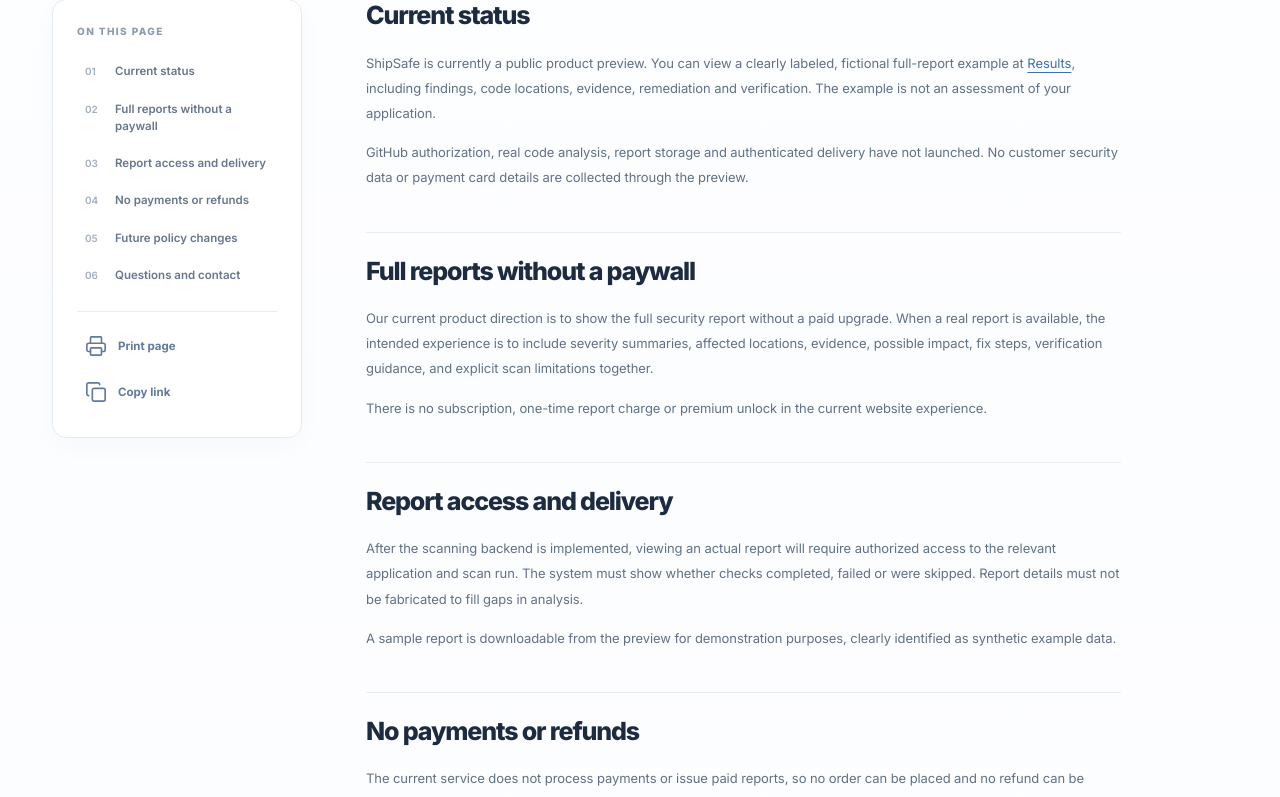
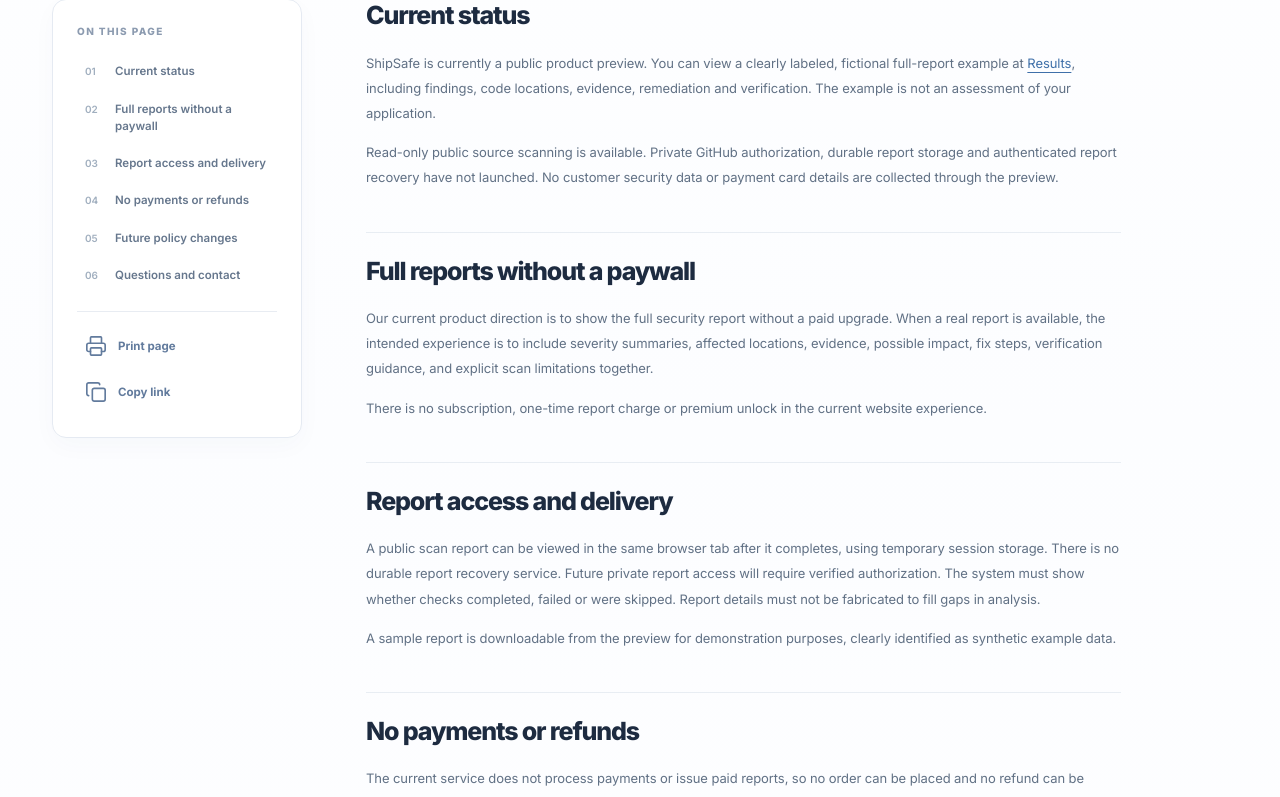
Before and after one commit to helloskyorigin/Safe-sure, a Next.js app: page /refunds in a window 1280 px wide. Shown: the part 819-1616 px from the top of the page. Built offline with nearby package versions, Linux system fonts and the light colour scheme.

Commit message:
legal: document functional free public-source reports

```diff
--- a/app/refunds/page.tsx
+++ b/app/refunds/page.tsx
@@ -24,13 +24,13 @@ export default function RefundsPage() {
       summary={[
         "The complete report experience—including findings, evidence, impact and fixes—is planned to be free.",
         "The current site does not accept payment, collect billing details or issue invoices.",
-        "Sample results are freely viewable, but the live scanning backend is not yet connected.",
+        "Sample results are freely viewable, and public repository source scans can now generate complete reports.",
       ]}
     >
       <section id="current" className="legal-section">
         <h2>Current status</h2>
         <p>ShipSafe is currently a public product preview. You can view a clearly labeled, fictional full-report example at <Link href="/assess/results">Results</Link>, including findings, code locations, evidence, remediation and verification. The example is not an assessment of your application.</p>
-        <p>GitHub authorization, real code analysis, report storage and authenticated delivery have not launched. No customer security data or payment card details are collected through the preview.</p>
+        <p>Read-only public source scanning is available. Private GitHub authorization, durable report storage and authenticated report recovery have not launched. No customer security data or payment card details are collected through the preview.</p>
       </section>
       <section id="free" className="legal-section">
         <h2>Full reports without a paywall</h2>
@@ -39,7 +39,7 @@ export default function RefundsPage() {
       </section>
       <section id="delivery" className="legal-section">
         <h2>Report access and delivery</h2>
-        <p>After the scanning backend is implemented, viewing an actual report will require authorized access to the relevant application and scan run. The system must show whether checks completed, failed or were skipped. Report details must not be fabricated to fill gaps in analysis.</p>
+        <p>A public scan report can be viewed in the same browser tab after it completes, using temporary session storage. There is no durable report recovery service. Future private report access will require verified authorization. The system must show whether checks completed, failed or were skipped. Report details must not be fabricated to fill gaps in analysis.</p>
         <p>A sample report is downloadable from the preview for demonstration purposes, clearly identified as synthetic example data.</p>
       </section>
       <section id="payments" className="legal-section">
```
